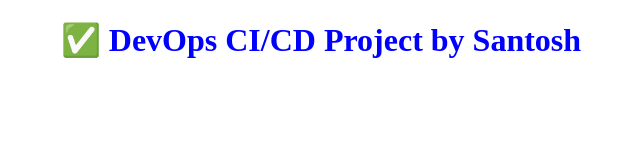
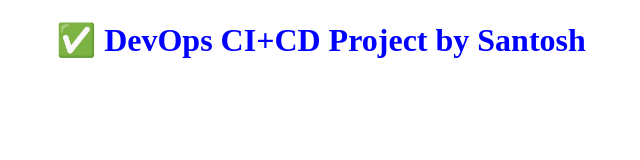
Before and after one commit to Curiousgoal202/devops-ci, a plain HTML site: page index.html in a window 1280 px wide. Shown: the whole page, without its empty margins (319-959 px from the left). Drawn offline with Linux system fonts and the light colour scheme.

Commit message:
new commit

```diff
--- a/index.html
+++ b/index.html
@@ -2,6 +2,6 @@
 <html>
 <head><title>CI+CD Site</title></head>
 <body style="text-align:center;">
-  <h1 style="color:blue;">✅ DevOps CI/CD Project by Santosh</h1>
+  <h1 style="color:blue;">✅ DevOps CI+CD Project by Santosh</h1>
 </body>
 </html>
```
